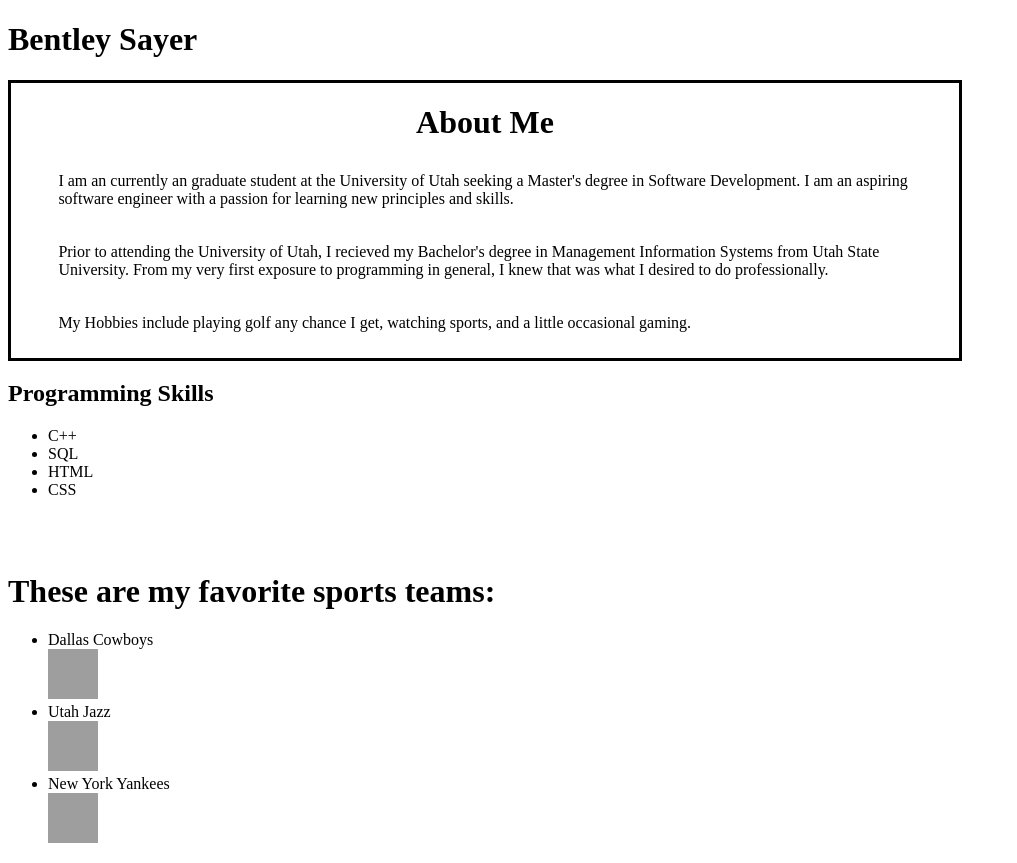
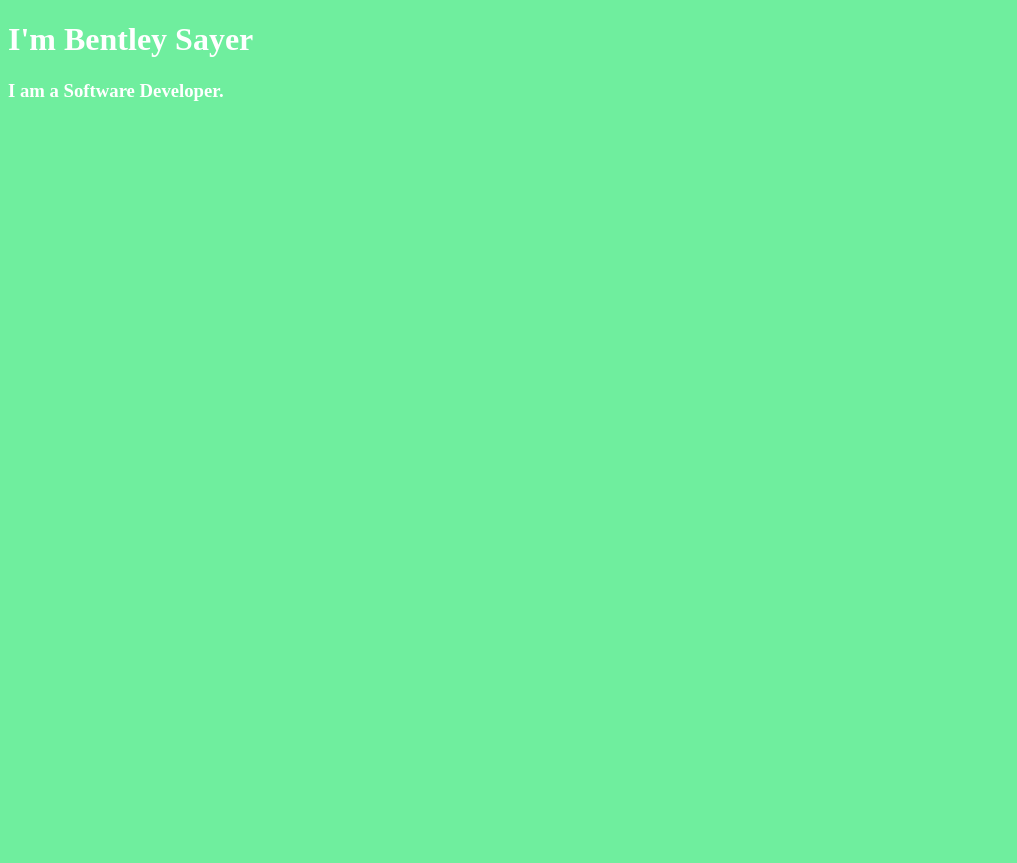
Before and after one commit to bentleysayer23/bentleysayer23.github.io, a plain HTML site: page index.html in a window 1280 px wide. Shown: the whole page, without its empty margins (0-1017 px from the left). After the commit the page ends 800 px from the top, so only its background shows below. Drawn offline with Linux system fonts and the light colour scheme; grey boxes are pictures that could not be loaded.

```diff
--- a/index.html
+++ b/index.html
@@ -4,38 +4,13 @@
 		<link rel="stylesheet" href="style.css">
 	</head>
 	<body>
-		<h1>Bentley Sayer</h1>
-		<div class = "aboutMe">
-			<h1>About Me</h1>
-			<p>I am an currently an graduate student at the University of Utah seeking a Master's degree in Software Development. I am an aspiring software engineer with a passion for learning new principles and skills.  </p>
-			<p>Prior to attending the University of Utah, I recieved my Bachelor's degree in Management Information Systems from Utah State University. From my very first exposure to programming in general, I knew that was what I desired to do professionally.</p>
-			<p>My Hobbies include playing golf any chance I get, watching sports, and a little occasional gaming.</p>
 
-	</div>
+		<div class= "mainText" >
+			<h1>I'm Bentley Sayer</h1>
+			<h3>I am a Software Developer.</h3>
+		</div>
 
-	<div class ="programmingExperience">
-		<h2>Programming Skills</h2>
-		<ul>
-			<li>C++</li>
-			<li>SQL</li>
-			<li>HTML</li>
-			<li>CSS</li>
 
-		</ul>
-	</div>
 
-		<br>
-		<br>
-		<h1>These are my favorite sports teams:</h1>
-		<div>
-		<ul>
-			<li>Dallas Cowboys</li>
-			<img src = "https://i.pinimg.com/originals/d9/b3/27/d9b327c5f889f2f9c1277166c3deca39.png" height = "50" width = "50">
-			<li>Utah Jazz</li>
-			<img src = "http://www.michael-weinstein.com/wp-content/uploads/2018/07/nba_logo_redesigns-utah_jazz-primary.png" height = "50" width = "50">
-			<li>New York Yankees</li>
-			<img src = "https://a3.espncdn.com/combiner/i?img=%2Fi%2Fteamlogos%2Fmlb%2F500%2Fnyy.png" height = "50" width = "50">
-		</ul>
-		</div>
 	</body>
 </html>
--- a/style.css
+++ b/style.css
@@ -1,3 +1,8 @@
+
+body {
+background-color: rgb(111, 238, 158);
+}
+
 nav {
 list-style-type: none;
 margin: 0;
@@ -16,6 +21,10 @@
 }
 
 
+.mainText{
+color: #FFF;
+}
+
 .aboutMe{
 width: 75%;
 height: 40%;
```
Also changed, not shown: about.html (added, +44 -0 lines).
